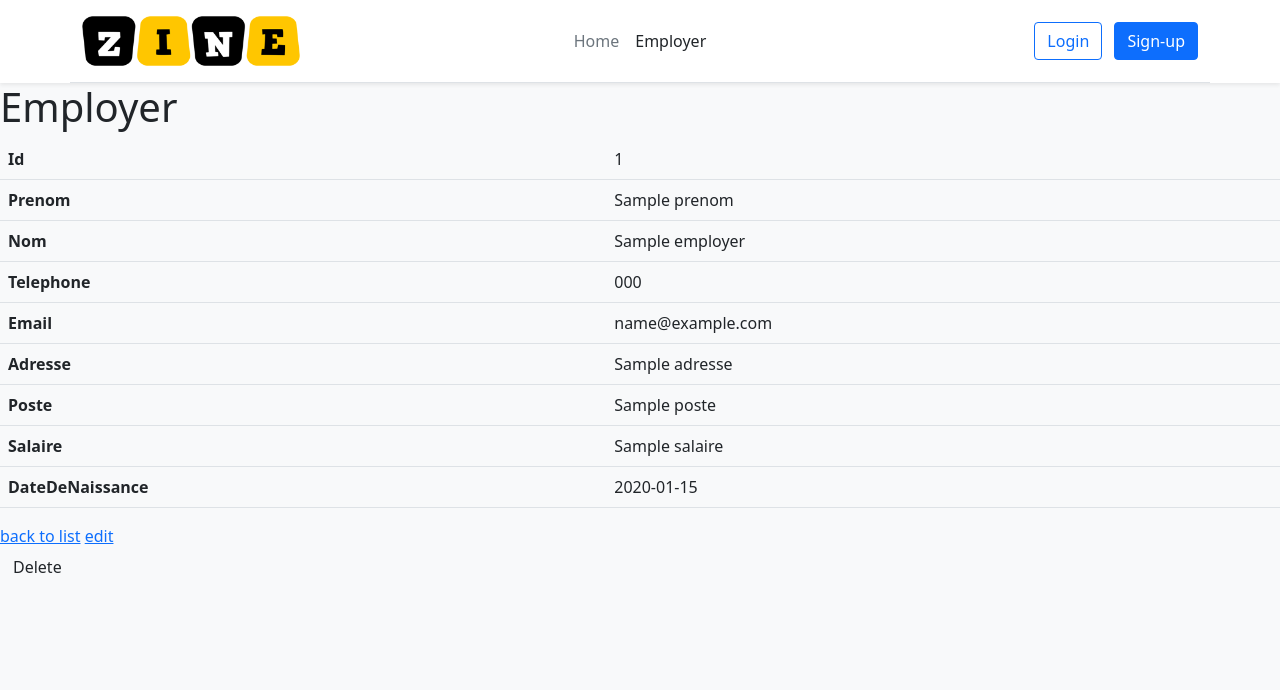
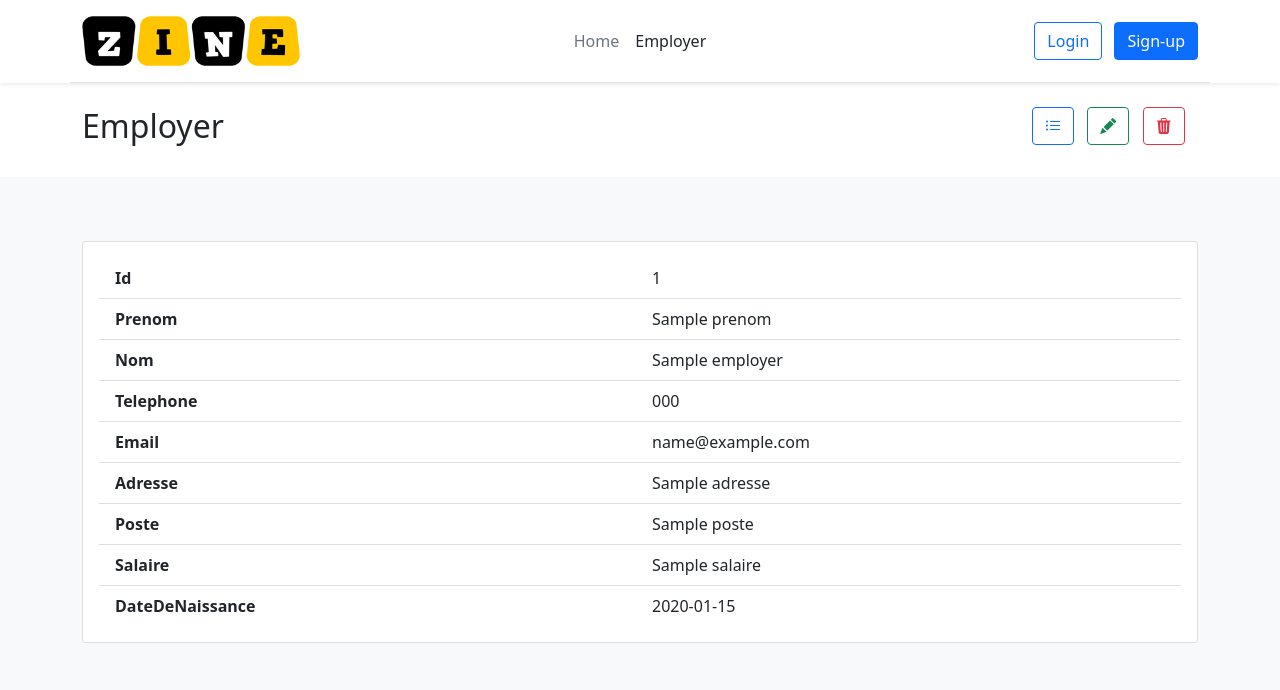
Before and after one commit to benzine91/employer, a Symfony app: template templates/employer/show.html.twig in a window 1280 px wide. Shown: the top 690 px of the page. Run offline with Twig, Linux system fonts and the light colour scheme; the template is opened without the code that fills it: most values are stand-ins (such as "Sample title", 1, 10 or a date in 2020); some libraries are stand-ins or nearby versions.

Commit message:
templats mise a jour

```diff
--- a/templates/base.html.twig
+++ b/templates/base.html.twig
@@ -21,7 +21,7 @@
         <header class="shadow-sm bg-white position-relative ">
             {% block header %}
             <div class="container d-flex flex-wrap align-items-center justify-content-center justify-content-md-between py-3 border-bottom">
-                <a href="{{ path('app_employer_index') }}" class="d-flex align-items-center col-md-3 mb-2 mb-md-0 text-dark text-decoration-none">
+                <a href="{{ path('home') }}" class="d-flex align-items-center col-md-3 mb-2 mb-md-0 text-dark text-decoration-none">
                     <img with="100" height="50" src="{{asset('images/zine.png')}}" class="" alt="">
                 </a>
 
--- a/templates/employer/_delete_form.html.twig
+++ b/templates/employer/_delete_form.html.twig
@@ -1,4 +1,6 @@
-<form method="post" action="{{ path('app_employer_delete', {'id': employer.id}) }}" onsubmit="return confirm('Are you sure you want to delete this item?');">
-    <input type="hidden" name="_token" value="{{ csrf_token('delete' ~ employer.id) }}">
-    <button class="btn">Delete</button>
-</form>
+<div class="col-4">
+    <form method="post" class="" action="{{ path('app_employer_delete', {'id': employer.id}) }}" onsubmit="return confirm('Are you sure you want to delete this item?');">
+        <input type="hidden" name="_token" value="{{ csrf_token('delete' ~ employer.id) }}">
+        <button type="submit" class="btn btn-outline-danger"data-bs-toggle="tooltip" data-bs-placement="bottom" title="Suprimer l'employé" ><i class="bi bi-trash3-fill"></i></button>
+    </form>
+</div>
--- a/templates/employer/home.html.twig
+++ b/templates/employer/home.html.twig
@@ -1,8 +1,8 @@
 {% extends 'base.html.twig' %}
 
 {% block body %}
-    <div class="container">
 
+<div class="m-3 p-3"></div>
         <div class="container">
             <div class="row">
                 <div class="col py-1">
@@ -63,6 +63,5 @@
 
 
 
-    </div>
     <div class="m-4 p-4"></div>
 {% endblock %}
--- a/templates/employer/show.html.twig
+++ b/templates/employer/show.html.twig
@@ -3,52 +3,90 @@
 {% block title %}Employer{% endblock %}
 
 {% block body %}
-    <h1>Employer</h1>
 
-    <table class="table">
-        <tbody>
-            <tr>
-                <th>Id</th>
-                <td>{{ employer.id }}</td>
-            </tr>
-            <tr>
-                <th>Prenom</th>
-                <td>{{ employer.prenom }}</td>
-            </tr>
-            <tr>
-                <th>Nom</th>
-                <td>{{ employer.nom }}</td>
-            </tr>
-            <tr>
-                <th>Telephone</th>
-                <td>{{ employer.telephone }}</td>
-            </tr>
-            <tr>
-                <th>Email</th>
-                <td>{{ employer.email }}</td>
-            </tr>
-            <tr>
-                <th>Adresse</th>
-                <td>{{ employer.adresse }}</td>
-            </tr>
-            <tr>
-                <th>Poste</th>
-                <td>{{ employer.poste }}</td>
-            </tr>
-            <tr>
-                <th>Salaire</th>
-                <td>{{ employer.salaire }}</td>
-            </tr>
-            <tr>
-                <th>DateDeNaissance</th>
-                <td>{{ employer.dateDeNaissance ? employer.dateDeNaissance|date('Y-m-d') : '' }}</td>
-            </tr>
-        </tbody>
-    </table>
+    <div class="bg-white p-4">
+        <div class="container">
+            <div class="row">
+                <div class="col-10">
+                    <h1 class="h2">Employer</h1>
+                </div>
+                <div class="col-2 row justify-content-end">
+                    <div class="col-4">
+                        <a href="{{ path('app_employer_index') }}" type="button" class="btn btn-outline-primary" data-bs-toggle="tooltip" data-bs-placement="bottom" title="Allée a la list des employées"><i class="bi bi-list-ul"></i></i></a>
+                    </div>
+                    <div class="col-4">
+                        <a href="{{ path('app_employer_edit', {'id': employer.id}) }}" type="button" class="btn btn-outline-success" data-bs-toggle="tooltip" data-bs-placement="bottom" title="Editer l'employé"><i class="bi bi-pencil-fill"></i></a>
+                    </div>
+                    {{ include('employer/_delete_form.html.twig') }}
+                </div>
+            </div>
+        </div>
+    </div>
+    <div class="container">
+        <div class="m-3 p-3"></div>
+            <div class="card">
+                <div class="card-body">
+                    <ul class="list-group list-group-flush">
+                    <li class="list-group-item">
+                        <div class="row">
+                            <div class="col fw-bold">Id</div>
+                            <div class="col">{{ employer.id }}</div>
+                        </div>
+                    </li>
+                    <li class="list-group-item">
+                        <div class="row">
+                            <div class="col fw-bold">Prenom</div>
+                            <div class="col">{{ employer.prenom }}</div>
+                        </div>
+                    </li>
+                    <li class="list-group-item">
+                        <div class="row">
+                            <div class="col fw-bold">Nom</div>
+                            <div class="col">{{ employer.nom }}</div>
+                        </div>
+                    </li>
+                    <li class="list-group-item">
+                        <div class="row">
+                            <div class="col fw-bold">Telephone</div>
+                            <div class="col">{{ employer.telephone }}</div>
+                        </div>
+                    </li>
+                    <li class="list-group-item">
+                        <div class="row">
+                            <div class="col fw-bold">Email</div>
+                            <div class="col">{{ employer.email }}</div>
+                        </div>
+                    </li>
+                    <li class="list-group-item">
+                        <div class="row">
+                            <div class="col fw-bold">Adresse</div>
+                            <div class="col">{{ employer.adresse }}</div>
+                        </div>
+                    </li>
+                    <li class="list-group-item">
+                        <div class="row">
+                            <div class="col fw-bold">Poste</div>
+                            <div class="col">{{ employer.poste }}</div>
+                        </div>
+                    </li>
+                    <li class="list-group-item">
+                        <div class="row">
+                            <div class="col fw-bold">Salaire</div>
+                            <div class="col">{{ employer.salaire }}</div>
+                        </div>
+                    </li>
+                    <li class="list-group-item">
+                        <div class="row">
+                            <div class="col fw-bold">DateDeNaissance</div>
+                            <div class="col">{{ employer.dateDeNaissance ? employer.dateDeNaissance|date('Y-m-d') : '' }}</div>
+                        </div>
+                    </li>
+                    </ul>
 
-    <a href="{{ path('app_employer_index') }}">back to list</a>
+                </div>
+            </div>
+        <div class="m-3 p-3"></div>
+    </div>
 
-    <a href="{{ path('app_employer_edit', {'id': employer.id}) }}">edit</a>
 
-    {{ include('employer/_delete_form.html.twig') }}
 {% endblock %}
```
Also changed, not shown: templates/employer/edit.html.twig (+20 -3 lines), templates/employer/new.html.twig (+1 -8 lines).
